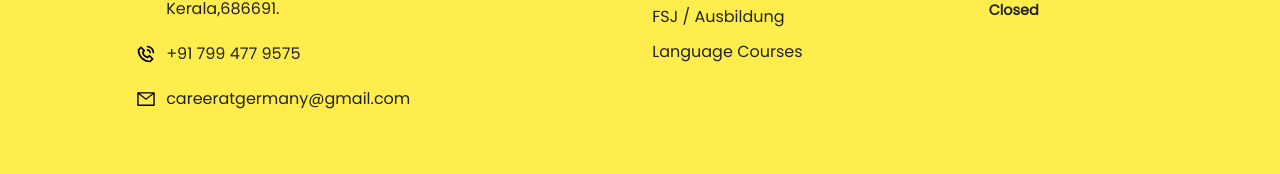
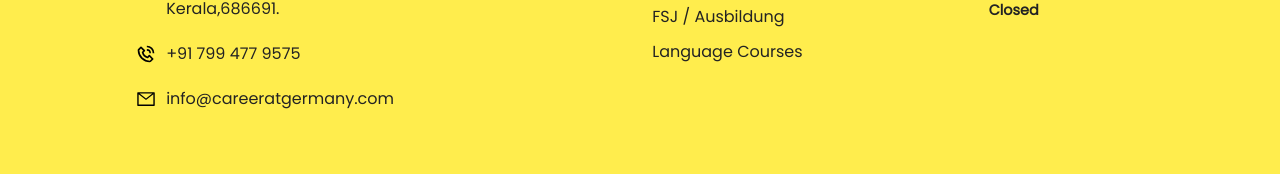
Before and after one commit to varghesetony901/careeratgermany.com, a React (Create React App) app: page / in a window 1280 px wide. Shown: the part 3401-3575 px from the top of the page. Built offline with nearby package versions, Linux system fonts and the light colour scheme; no server answers; a web font is replaced by a local one.

Commit message:
update email id

```diff
--- a/src/components/footbar/FootBar.jsx
+++ b/src/components/footbar/FootBar.jsx
@@ -39,8 +39,8 @@ const FootBar = () => {
 
             <div className="footbar__info">
               <AiOutlineMail size={20} />
-              <a href="mailto:careeratgermany@gmail.com">
-                <p>careeratgermany@gmail.com</p>
+              <a href="mailto:info@careeratgermany.com">
+                <p>info@careeratgermany.com</p>
               </a>
             </div>
           </div>
--- a/src/container/Contact/Contact1.jsx
+++ b/src/container/Contact/Contact1.jsx
@@ -24,8 +24,8 @@ const Contact1 = () => {
         <div className="app__footer-card ">
           <AiFillMail size={30} />
           {/* <img src={images.email} alt="email" /> */}
-          <a href="mailto:careeratgermany@gmail.com">
-            careeratgermany@gmail.com
+          <a href="mailto:info@careeratgermany.com">
+          info@careeratgermany.com
           </a>
         </div>
         <div className="app__footer-card">
```
